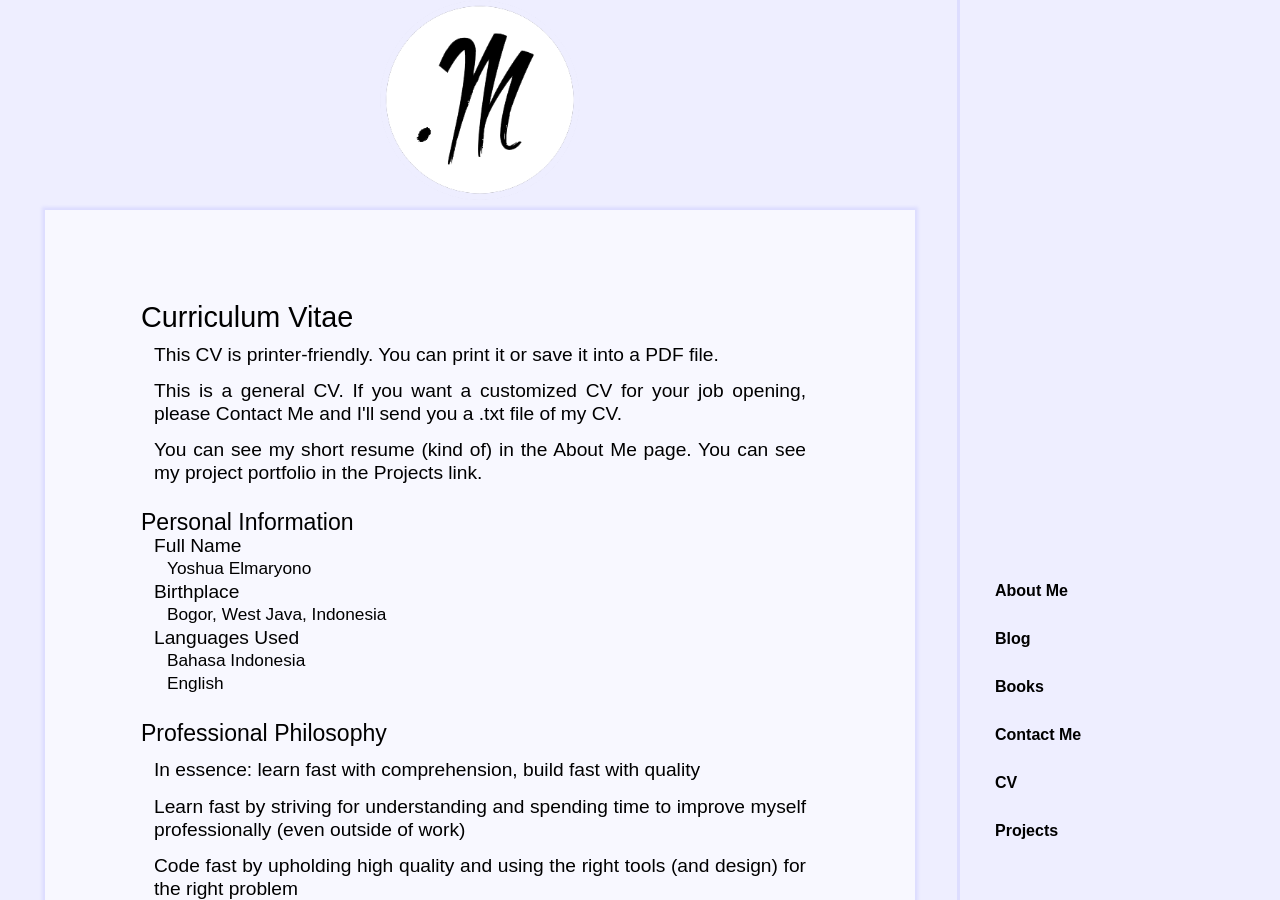
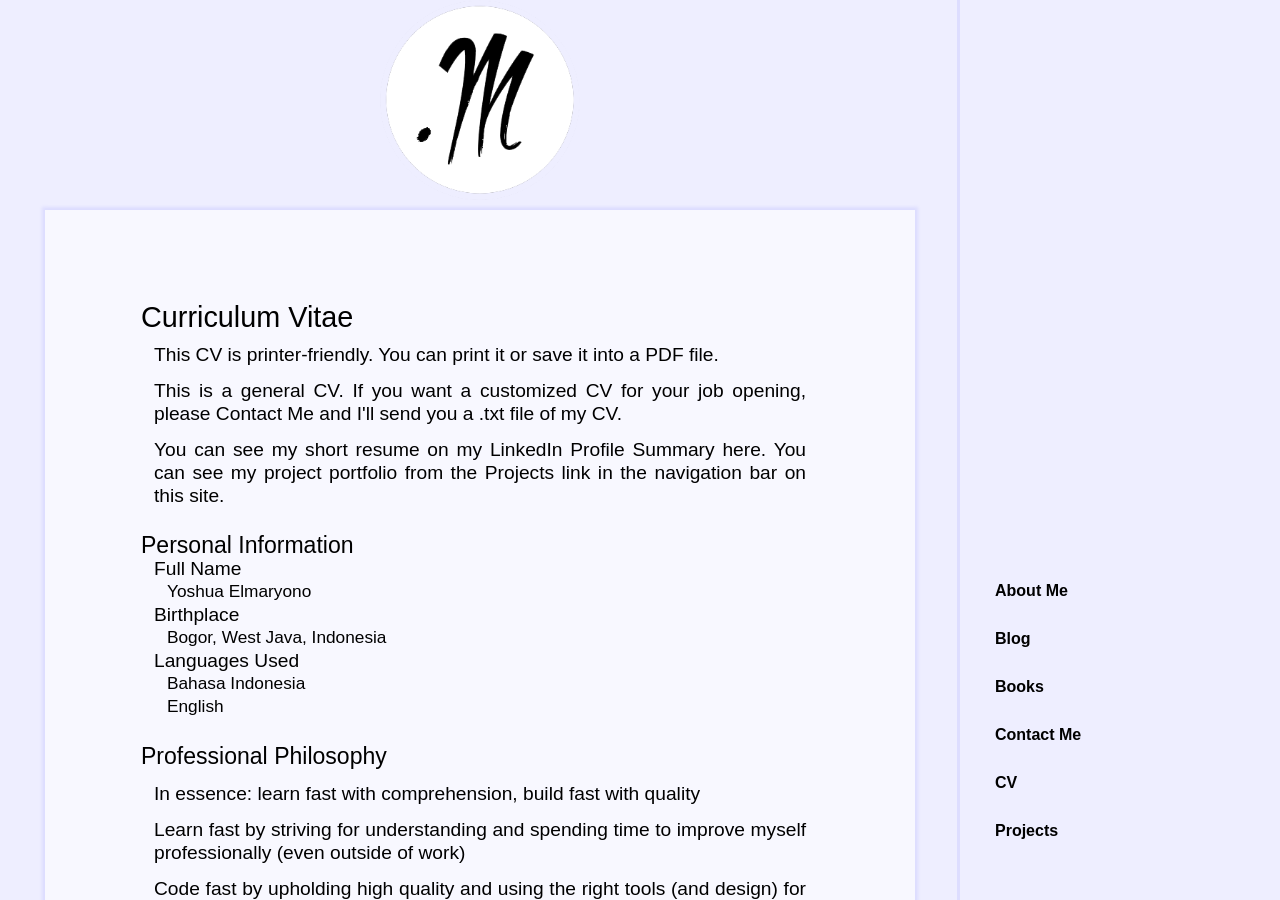
Before and after one commit to dotm/dotm.github.io, a Jekyll site: the page built from cv.html, in a window 1280 px wide and 900 px high. Built offline with Jekyll 4.4.1, drawn with Linux system fonts in a browser that asks for light colours.

Commit message:
Update cv.html

```diff
--- a/cv.html
+++ b/cv.html
@@ -10,7 +10,7 @@ style: /stylesheets/page.css
     <div class="hidden-print">
       <p>This CV is printer-friendly. You can print it or save it into a PDF file.</p>
       <p>This is a general CV. If you want a customized CV for your job opening, please Contact Me and I'll send you a .txt file of my CV.</p>
-      <p>You can see my short resume (kind of) in the About Me page. You can see my project portfolio in the Projects link.</p>
+      <p>You can see my short resume on my <a href="https://www.linkedin.com/in/yoshua-elmaryono/">LinkedIn Profile Summary here</a>. You can see my project portfolio from the Projects link in the navigation bar on this site.</p>
     </div>
 
     <div>
```
